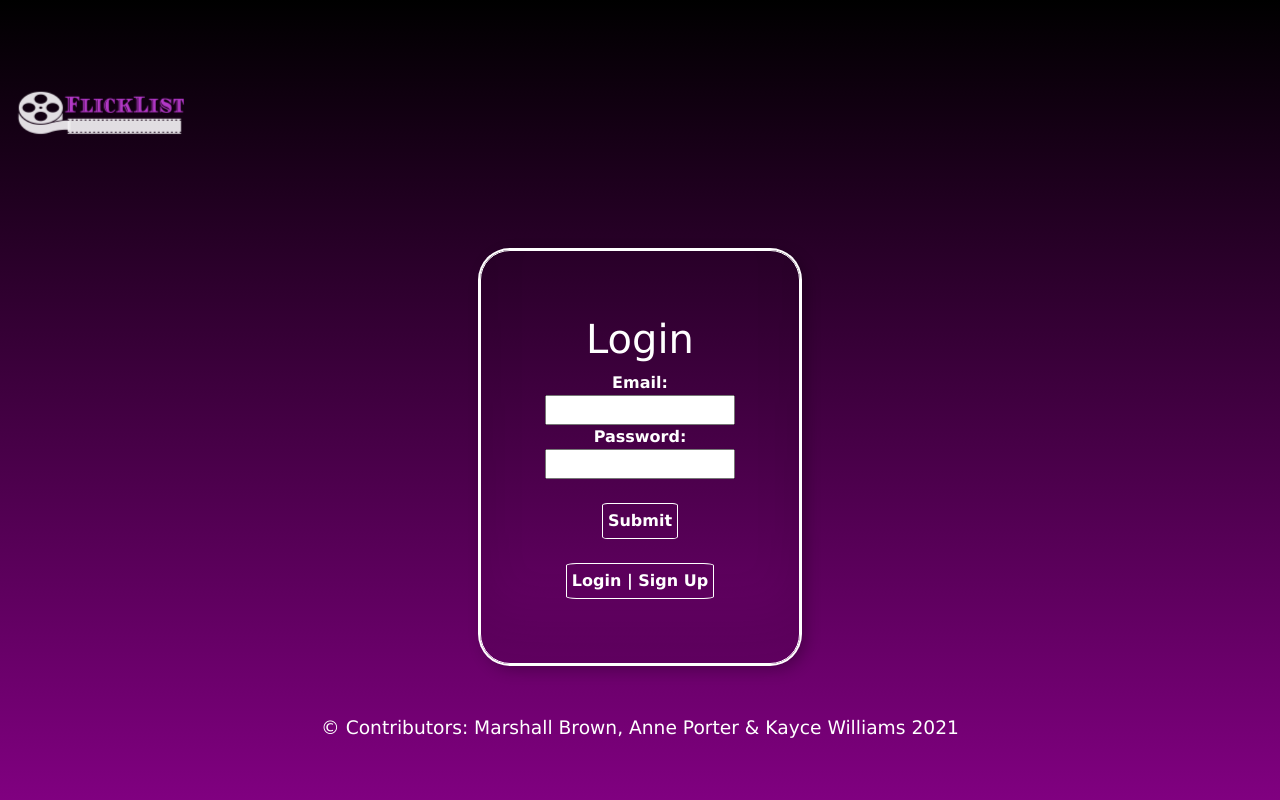
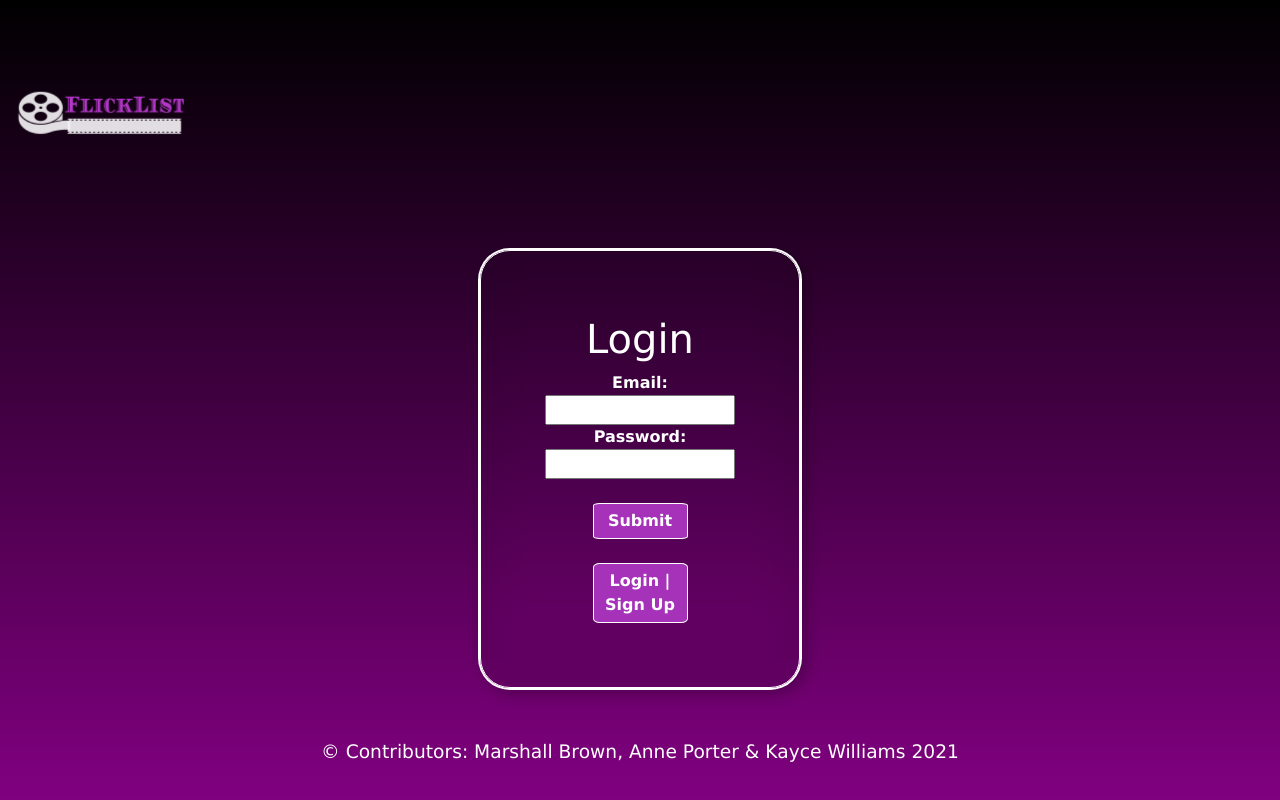
Before and after one commit to marshlendel/flick-list-client, a React (Create React App) app: page / in a window 1280 px wide. Built offline with nearby package versions, Linux system fonts and the light colour scheme.

Commit message:
new styling

```diff
--- a/package.json
+++ b/package.json
@@ -9,6 +9,7 @@
     "bootstrap": "^5.0.2",
     "react": "^17.0.2",
     "react-dom": "^17.0.2",
+    "react-router-dom": "^5.2.0",
     "react-scripts": "4.0.3",
     "reactstrap": "^8.9.0",
     "web-vitals": "^1.1.2"
--- a/src/App.css
+++ b/src/App.css
@@ -31,16 +31,21 @@
 }
 /*Navbar*/
 .button {
-  background-color: transparent;
+  background-color: #a532b8;
+  width: 95px;
   color: white;
   font-family: Verdana, Geneva, Tahoma, sans-serif;
-  border: 1px groove white;
+  border: 1px solid white;
   border-radius: 7%;
   padding: 5px;
   display: inline-block;
   font-size: 12pt;
+  transition: background-color 0.3s;
 }
 
+.button:hover {
+  background-color: #85038563;
+}
 img:hover {
   cursor: pointer;
 }
--- a/src/App.js
+++ b/src/App.js
@@ -6,6 +6,9 @@ import WatchListNav from './components/navbar';
 import Footer from'./components/footer';
 import Searchbar from "./components/searchbar";
 import Login from "./components/login";
+import {
+  BrowserRouter as Router
+} from "react-router-dom"
 
 
 function App() {
@@ -37,22 +40,24 @@ let logoToggler = () => {
     setSessionToken(undefined)
   }
 
-  const renderController = () => {
-  return watchListToggle === false ? <Searchbar sessionToken={sessionToken}/>
-   : <DisplayList sessionToken={sessionToken}/>
-  }
+  // const renderController = () => {
+  // return watchListToggle === false ? <Searchbar sessionToken={sessionToken}/>
+  //  : <DisplayList sessionToken={sessionToken}/>
+  // }
 
   return (
     <div className="App">
-    <WatchListNav clearSession = {clearSession} token={sessionToken} toggler={watchListToggler} logoToggler={logoToggler}/>
+    <Router>
+    <WatchListNav  sessionToken={sessionToken} clearSession = {clearSession} token={sessionToken} toggler={watchListToggler} logoToggler={logoToggler}/>
+    </Router>
     {
       sessionToken === undefined &&
       <Login updateLocalStorage= {updateLocalStorage}/>
     }
-    {
+    {/* {
       (sessionToken) &&
       renderController()
-    }
+    } */}
     <Footer />
     </div>
   );
--- a/src/components/displayList.js
+++ b/src/components/displayList.js
@@ -82,7 +82,10 @@ const DisplayList = (props) => {
         <div style={{"marginBottom": "50px", "border": "1px solid white"}}>
         {/* <button class="button" onClick={() => getMovies()}>Display Movies</button> */}
         <h3 style={{"margin": "10px 0 50px 0"}}>Your Watch List</h3>
+
+
          { yourMovies}
+
         </div>
     )
 }
--- a/src/components/navbar.js
+++ b/src/components/navbar.js
@@ -1,8 +1,13 @@
 import React from "react";
 import FlickLogo from "../assets/FlickLogo.png";
 import Logout from "./logout";
-
-
+import DisplayList from "./displayList";
+import Searchbar from "./searchbar";
+import {
+  Route,
+  Link,
+  Switch
+} from "react-router-dom"
 import {
   Navbar,
   NavbarBrand,
@@ -19,14 +24,18 @@ const WatchListNav = (props) => {
 
       <div className="nav-container">
          <Navbar dark navbar-expand="md">
-        <NavbarBrand><img onClick={() => props.logoToggler()}alt="logo" src={FlickLogo} height="200px" /></NavbarBrand>
+        <NavbarBrand><Link to="/"><img alt="logo" src={FlickLogo} height="200px" /></Link></NavbarBrand>
           <Nav className="mr-auto" navbar>
             <NavItem>
-              <Button className="button" type="button" onClick={() => props.toggler()}>Watch List</Button>
+              <Link to="/watchlist"><Button className="button" type="button">Watch List</Button></Link>
             </NavItem>
           </Nav>
           <NavbarText><Logout clearSession={props.clearSession}/></NavbarText>
       </Navbar>
+      <Switch>
+        <Route exact path="/"><Searchbar sessionToken={props.sessionToken} /></Route>
+        <Route exacxt path="/watchlist"><DisplayList sessionToken={props.sessionToken} /></Route>
+      </Switch>
       </div>
     )
   } else {
```
Also changed, not shown: 1 other file (tests, documents, lock files or other folders).
